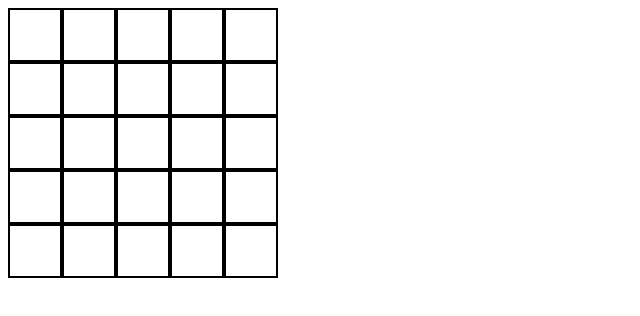
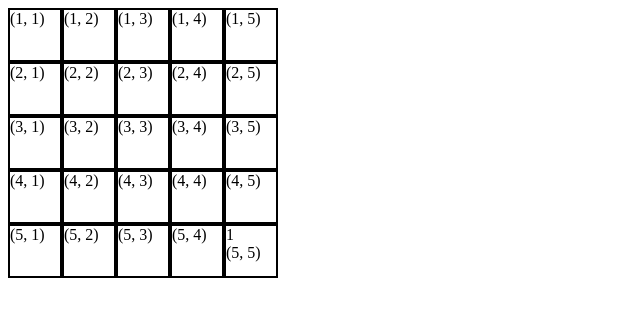
Before and after one commit to BanaCubed/Yet-Another-Assessment, a Vue app: page / in a window 1280 px wide. Shown: the top 316 px of the page, without its empty margins (0-640 px from the left). Built offline with nearby package versions, Linux system fonts and the light colour scheme.

Commit message:
feat: actual rendering!

```diff
--- a/src/App.vue
+++ b/src/App.vue
@@ -1,9 +1,10 @@
 <script setup lang="ts">
 import LevelBoard from './components/LevelBoard.vue';
+import game from './scripts/game';
 </script>
 
 <template>
-	<LevelBoard />
+	<LevelBoard :state="game.boardState" />
 </template>
 
 <style scoped></style>
--- a/src/components/BoardCell.vue
+++ b/src/components/BoardCell.vue
@@ -1,44 +1,16 @@
 <script setup lang="ts">
-import type { BoardCellEntityReference } from '@/scripts/board';
+import type { EntityReference } from '@/scripts/board';
 import { GenericEntity } from '@/scripts/entities/generic';
 import game from '@/scripts/game';
 import { computed } from 'vue';
 
 const props = defineProps<{
-	entities?: GenericEntity[] | BoardCellEntityReference[];
+	entities?: GenericEntity[];
 }>();
-
-const computedEntities = computed<GenericEntity[]>(() => {
-	// Return empty array if no usable data exists.
-	if (props.entities === undefined) {
-		return [];
-	}
-	if (props.entities.length === 0) {
-		return [];
-	}
-
-	// Return existing array if no need to convert to `GenericEntity[]`
-	if (props.entities[0] instanceof GenericEntity) {
-		return props.entities as GenericEntity[];
-	}
-
-	const _arr: GenericEntity[] = [];
-	for (let i = 0; i < props.entities.length; i++) {
-		// Blame eslint for this abomination.
-		const _el: BoardCellEntityReference = (props.entities as BoardCellEntityReference[])[
-			i
-		] as BoardCellEntityReference;
-		if (_el !== undefined) {
-			game.boardState.entityData[_el.type]?.[_el.loc];
-		}
-	}
-
-	return _arr;
-});
 </script>
 
 <template>
-	<div v-for="entity in computedEntities">Placeholder</div>
+	<div v-for="entity in entities">{{ entity.entityType }}</div>
 </template>
 
 <style lang="css" scoped></style>
--- a/src/components/LevelBoard.vue
+++ b/src/components/LevelBoard.vue
@@ -1,6 +1,11 @@
 <script setup lang="ts">
 import game from '@/scripts/game';
 import BoardCell from './BoardCell.vue';
+import type { BoardState } from '@/scripts/board';
+
+const props = defineProps<{
+	state: BoardState;
+}>();
 </script>
 
 <template>
@@ -9,10 +14,11 @@
 			Entities that exist outside the board's main grid size aren't rendered.
 			I'm going to pretend this is intentional and won't be an issue later
 		-->
-		<div class="board-row" v-for="row in game.boardState.size.x">
-			<div class="board-cell" v-for="col in game.boardState.size.y">
+		<div class="board-row" v-for="row in state.size.x">
+			<div class="board-cell" v-for="col in state.size.y">
 				<div class="cell-content">
-					<BoardCell :entities="game.boardState.cellData[row]?.[col]" />
+					<BoardCell :entities="state.gatherEntitiesOnTile({ x: row, y: col })" />
+					({{ row }}, {{ col }})
 				</div>
 			</div>
 		</div>
--- a/src/main.ts
+++ b/src/main.ts
@@ -1,4 +1,8 @@
 import { createApp } from 'vue';
 import App from './App.vue';
+import game from './scripts/game';
+import PlayerEntity from './scripts/entities/player';
 
 createApp(App).mount('#app');
+
+game.value.boardState.addEntity(new PlayerEntity({ x: 5, y: 5 }));
--- a/src/scripts/abstract.ts
+++ b/src/scripts/abstract.ts
@@ -27,13 +27,14 @@
 
 /**
  * Function meant for easier use of coordinate containers.
- *
+ * Unwraps a CoordinateContainer using a CoordinatePair.
+ * @param container The container to unwrap.
+ * @param coordPair The location in which to grab the value from the container.
  * @see {@link CoordinateContainer}, {@link CoordinatePair}
- * @todo Give this function a shorter name.
  */
-export function coordContainerGrabber<K>(
-	coordRef: CoordinateContainer<K>,
+export function coordContainerUnwrapper<K>(
+	container: CoordinateContainer<K>,
 	coordPair: CoordinatePair,
 ): K | undefined {
-	return coordRef[coordPair.x]?.[coordPair.y] ?? undefined;
+	return container[coordPair.x]?.[coordPair.y] ?? undefined;
 }
--- a/src/scripts/board.ts
+++ b/src/scripts/board.ts
@@ -17,7 +17,7 @@
 	 * There is no confirmation that any entities exist as both actual data and a reference,
 	 * which could prove to be a problem.
 	 */
-	public cellData: CoordinateContainer<BoardCellEntityReference[]> = [];
+	public cellData: CoordinateContainer<EntityReference[]> = [];
 
 	/**
 	 * An "array" of all the different entities loaded in the current board.
@@ -42,14 +42,14 @@
 		this.entityData[TYPE] ??= [];
 		this.entityData[TYPE].push(entity);
 
-		const INDEX = this.entityData[TYPE].indexOf(entity);
-		const reference: BoardCellEntityReference = {
+		const ENTITY_INDEX = this.entityData[TYPE].indexOf(entity);
+		const reference: EntityReference = {
 			type: TYPE,
-			loc: INDEX,
+			loc: ENTITY_INDEX,
 		};
 
 		this.cellData[LOC.x] ??= {};
-		(this.cellData[LOC.x] as Record<number, BoardCellEntityReference[]>)[LOC.y] ??= [];
+		(this.cellData[LOC.x] as Record<number, EntityReference[]>)[LOC.y] ??= [];
 		try {
 			// Using ?. here is easier that using 'as' repeatedly.
 			this.cellData[LOC.x]?.[LOC.y]?.push(reference);
@@ -60,28 +60,50 @@
 
 	/**
 	 * Removes an entity from the board in relevant places.
+	 * @param entity The entity to remove.
+	 * @todo Let the entity parameter also be a BoardCellEntityReference.
 	 */
 	public removeEntity(entity: GenericEntity) {
 		const TYPE = entity.entityType;
 		const LOC = entity.location;
 
 		this.entityData[TYPE] ??= [];
-		const edIndex = this.entityData[TYPE].indexOf(entity);
+		const ENTITY_INDEX = this.entityData[TYPE].indexOf(entity);
 
-		const reference = {
+		const ENTITY_REFERENCE = {
 			type: TYPE,
-			loc: edIndex,
+			loc: ENTITY_INDEX,
 		};
 
-		const cdIndex =
+		const CELL_INDEX =
 			this.cellData[LOC.x]?.[LOC.y]?.findIndex(
-				(el) => el.type === reference.type && el.loc === reference.loc,
+				(el) => el.type === ENTITY_REFERENCE.type && el.loc === ENTITY_REFERENCE.loc,
 			) ?? 1;
 
-		this.entityData[TYPE][edIndex] = undefined;
+		this.entityData[TYPE][ENTITY_INDEX] = undefined;
 
-		if (cdIndex === -1) return; // better safe than sorry
-		this.cellData[LOC.x]?.[LOC.y]?.splice(cdIndex, 1);
+		if (CELL_INDEX === -1) return; // better safe than sorry
+		this.cellData[LOC.x]?.[LOC.y]?.splice(CELL_INDEX, 1);
+	}
+
+	/**
+	 * Gathers all the entities on a specified cell of the board's grid and returns them in an array.
+	 * @param tile The tile on the board's grid to get the entities at.
+	 */
+	public gatherEntitiesOnTile(tile: CoordinatePair): GenericEntity[] {
+		const entityReferencesArray: EntityReference[] = this.cellData[tile.x]?.[tile.y] ?? [];
+
+		const entityArray: GenericEntity[] = [];
+		for (let i = 0; i < entityReferencesArray.length; i++) {
+			const entityReference: EntityReference = entityReferencesArray[i] as EntityReference;
+			if (entityReference !== undefined) {
+				entityArray.push(
+					this.entityData[entityReference.type]?.[entityReference.loc] as GenericEntity,
+				);
+			}
+		}
+
+		return entityArray;
 	}
 }
 
@@ -90,7 +112,7 @@
  *
  * No actual information about the entity's properties is stored beyond its type.
  */
-export interface BoardCellEntityReference {
+export interface EntityReference {
 	/** The type of entity. */
 	type: EntityTypes;
 	/** The location of the referenced entity. */
--- a/src/scripts/entities/generic.ts
+++ b/src/scripts/entities/generic.ts
@@ -19,5 +19,7 @@
 	/** The location of the entity. */
 	public location: CoordinatePair = CoordinatePairZero;
 
-	constructor() {}
+	constructor(coordinates?: CoordinatePair) {
+		this.location = coordinates ?? { x: 0, y: 0 };
+	}
 }
--- a/src/scripts/entities/player.ts
+++ b/src/scripts/entities/player.ts
@@ -1,3 +1,4 @@
+import type { CoordinatePair } from '../abstract';
 import EntityTypes, { GenericEntity } from './generic';
 
 /**
@@ -5,8 +6,8 @@
  */
 
 export default class PlayerEntity extends GenericEntity {
-	constructor() {
-		super();
+	constructor(coordinates: CoordinatePair) {
+		super(coordinates);
 		this.entityType = EntityTypes.Player;
 	}
 }
--- a/src/scripts/game.ts
+++ b/src/scripts/game.ts
@@ -1,4 +1,5 @@
-import { BoardState, type BoardCellEntityReference } from './board';
+import { ref, type Ref } from 'vue';
+import { BoardState, type EntityReference } from './board';
 
 /**
  * Type of an object containing all information about the game that is currently being used.
@@ -13,32 +14,14 @@
 /**
  * Object containing all information about the game's current state.
  */
-const gameState: GameState = {
+const gameState: Ref<GameState> = ref({
 	boardState: new BoardState({ x: 5, y: 5 }),
-};
-
-export function removeCellData(x: number, y: number, data: BoardCellEntityReference) {
-	const foundIndexes: number[] = [];
-	(gameState.boardState.cellData[x]?.[y] as BoardCellEntityReference[])?.filter(
-		(predicate, index) => {
-			// If the function is overzealous turning this into a strict equality might help
-			if (predicate == data) {
-				foundIndexes.push(index);
-			}
-		},
-	);
-
-	foundIndexes.forEach((element) => {
-		(gameState.boardState.cellData[x]?.[y] as BoardCellEntityReference[])?.splice(element, 1);
-	});
-}
-
-// #endregion BoardState Modification
+});
 
 declare global {
 	interface Window {
-		game: GameState;
+		game: Ref<GameState>;
 	}
 }
 
-export default window.game = gameState as GameState;
+export default window.game = gameState as Ref<GameState>;
```
